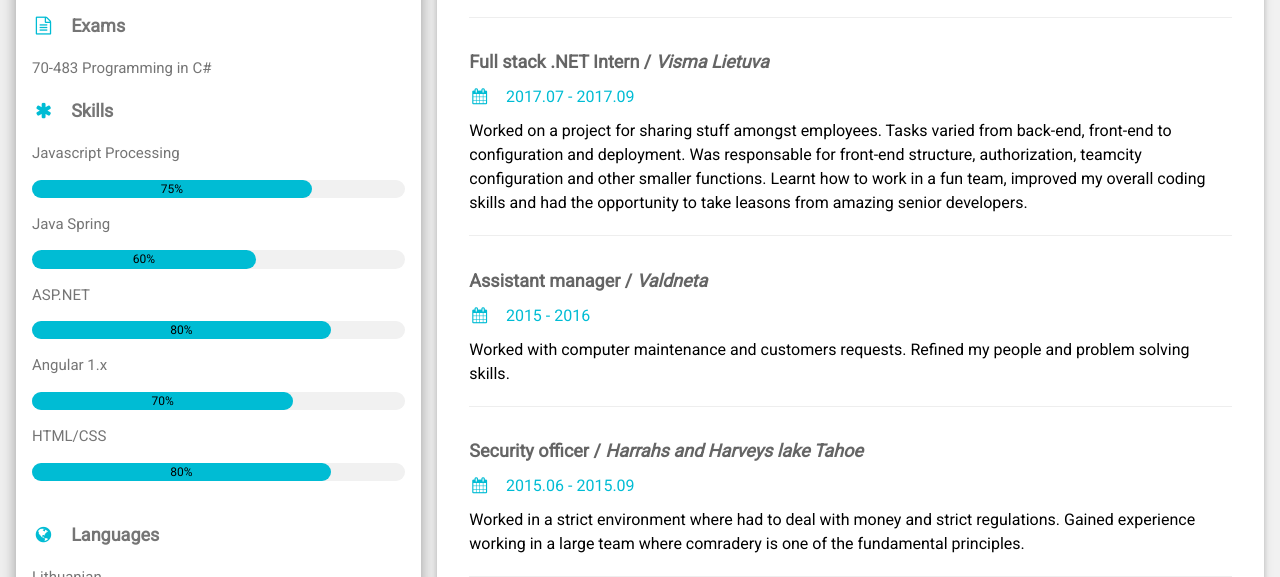
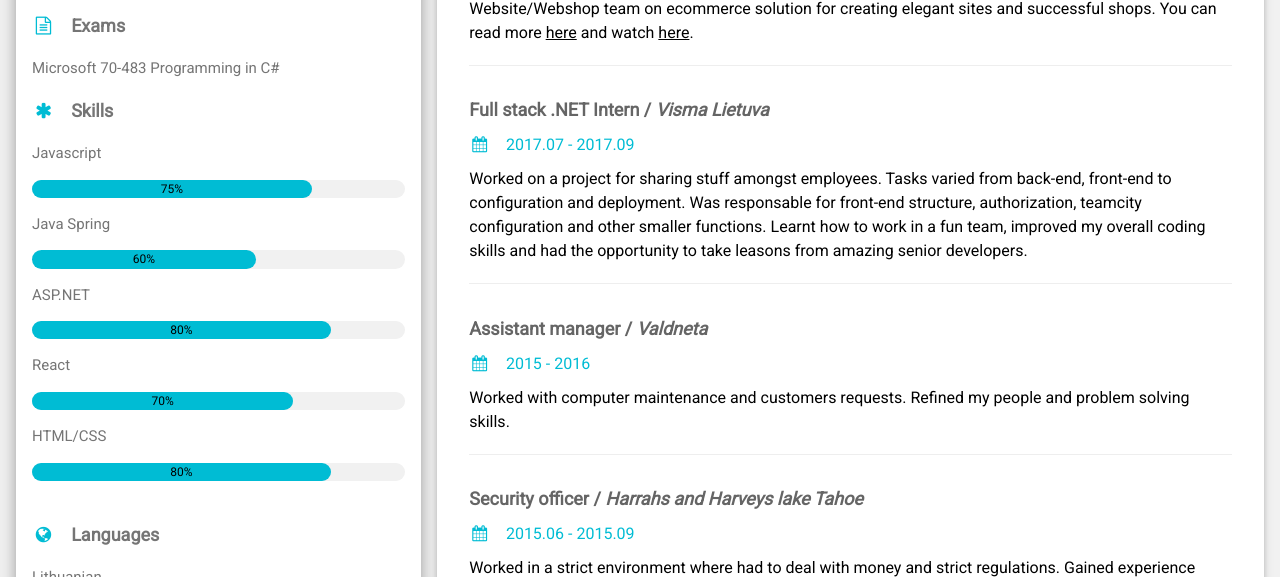
Before and after one commit to ArasB10/cv, a plain HTML site: page index.html in a window 1280 px wide. Shown: the part 612-1189 px from the top of the page. Drawn offline with nearby package versions, Linux system fonts and the light colour scheme.

Commit message:
Updated cv information

```diff
--- a/index.html
+++ b/index.html
@@ -36,9 +36,9 @@ html,body,h1,h2,h3,h4,h5,h6 {font-family: "Roboto", sans-serif}
 		  <p><i class="fa fa-file-pdf-o fa-fw w3-margin-right w3-large w3-text-cyan"></i><a href='images/ArasCVPDF.pdf' class='pdf'>CV PDF version</a></p>
           <hr>
 	  <p class="w3-large"><b><i class="fa fa-file-text-o fa-fw w3-margin-right w3-text-cyan"></i>Exams</b></p>
-		<p>70-483 Programming in C#</p>
+		<p>Microsoft 70-483 Programming in C#</p>
           <p class="w3-large"><b><i class="fa fa-asterisk fa-fw w3-margin-right w3-text-cyan"></i>Skills</b></p>
-		  <p>Javascript Processing</p>
+		  <p>Javascript</p>
           <div class="w3-light-grey w3-round-xlarge w3-small">
             <div class="w3-container w3-center w3-round-xlarge w3-cyan" style="width:75%">75%</div>
           </div>
@@ -50,7 +50,7 @@ html,body,h1,h2,h3,h4,h5,h6 {font-family: "Roboto", sans-serif}
           <div class="w3-light-grey w3-round-xlarge w3-small">
             <div class="w3-container w3-center w3-round-xlarge w3-cyan" style="width:80%">80%</div>
           </div>
-          <p>Angular 1.x </p>
+          <p>React</p>
           <div class="w3-light-grey w3-round-xlarge w3-small">
             <div class="w3-container w3-center w3-round-xlarge w3-cyan" style="width:70%">70%</div>
           </div>
@@ -109,7 +109,8 @@ html,body,h1,h2,h3,h4,h5,h6 {font-family: "Roboto", sans-serif}
           <h6 class="w3-text-cyan"><i class="fa fa-calendar fa-fw w3-margin-right"></i>2017.09 - <span class="w3-tag w3-cyan w3-round">Current</span></h6>
 	  <h6 class="w3-text-black">Contributed to an app project for food waste, assignments varied from app authorization and API functionality to implementing
 		  offline mode. Increased knowledge of Xamarin forms, authorization, gained valuable experience working with
-		  Norwegian developers.
+		  Norwegian developers. From 2018 as a developer joined Website/Webshop team on ecommerce solution for creating elegant sites and successful shops. You can read more <a href="https://www.visma.lt/projects/visma-web-shop/">here</a> and watch
+		  <a href="https://www.youtube.com/watch?v=0NuUAFoZURs">here</a>.
 	  </h6>
           <hr>
         </div>
```
